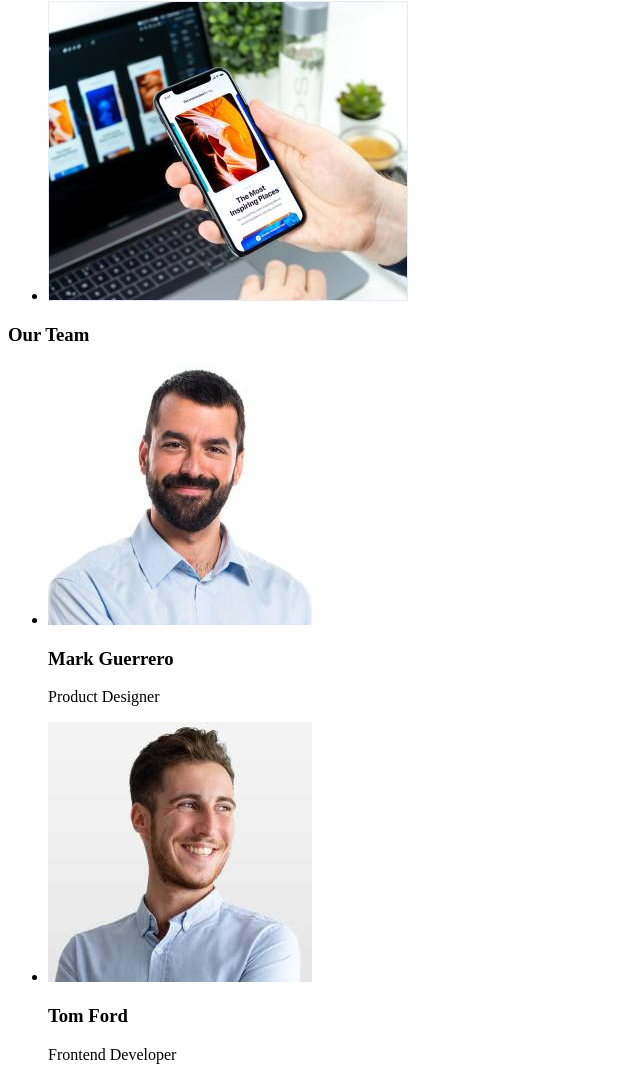
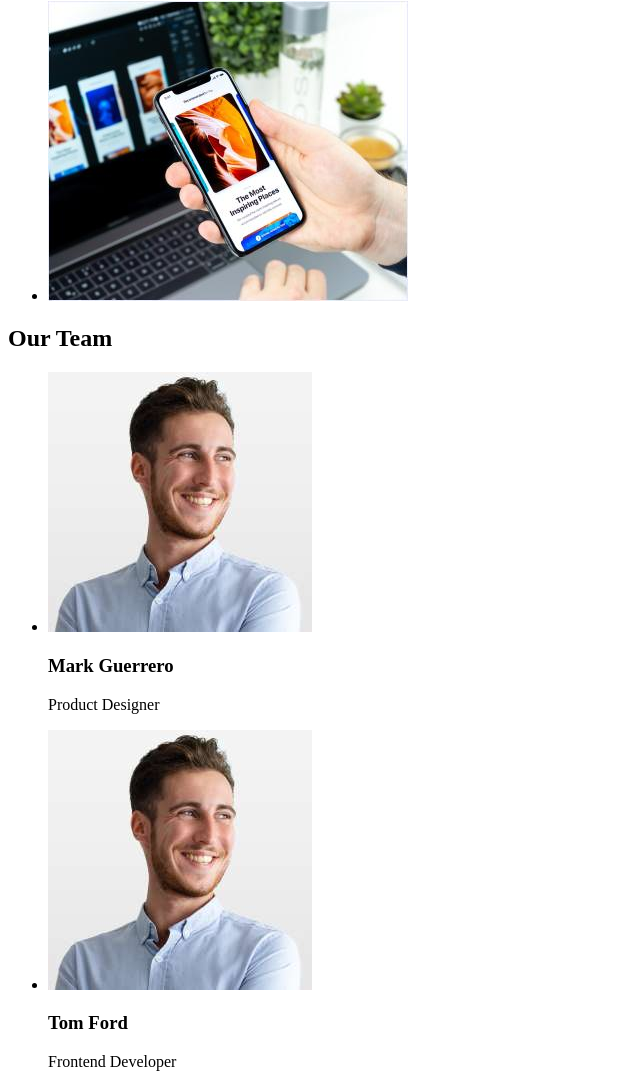
Before and after one commit to mgbaronescu/-goit-markup-hw-01, a plain HTML site: page index.html in a window 1280 px wide. Shown: the part 1219-2296 px from the top of the page, without its empty margins (0-640 px from the left). Drawn offline with Linux system fonts and the light colour scheme.

Commit message:
Update index.html

```diff
--- a/index.html
+++ b/index.html
@@ -9,7 +9,7 @@
     <!--Hero section-->
     <header>
       <!--Logo-->
-      <section>
+
       <nav>
         <a href="./index.html">WebStudio</a>
 
@@ -19,13 +19,12 @@
           <li><a href="Contacts">Contacts</a></li>
         </ul>
       </nav>
-      </section>
 
       <!--Contact info-->
       <address>
         <ul>
           <li><a href="mailto:info@devstudio.com">info@devstudio.com</a></li>
-          <li><a href="tel:+110001111111">+11 (000) 111-11-11-11</a></li>
+          <li><a href="tel:+110001111111"> +11(000)111-11-11-11</a></li>
         </ul>
       </address>
     </header>
@@ -101,12 +100,12 @@
         </ul>
       </section>
       <!--Section 3-->
-      <h3>Our Team</h3>
       <section>
+        <h2>Our Team</h2>
         <ul>
           <li>
             <img
-              src="./images/productdesiner.jpg"
+              src="./images/frontenddev.jpg"
               alt="product designer "
               width="264"
               height="260"
@@ -153,6 +152,7 @@
         <!--Logo subsol-->
         <a href="./index.html">WebStudio</a>
         <p>
+          <br />
           Increase the flow of customers and sales for your business with
           digital marketing & growth solutions.
         </p>
```
Lines whose indentation alone changed are shown as unchanged.
